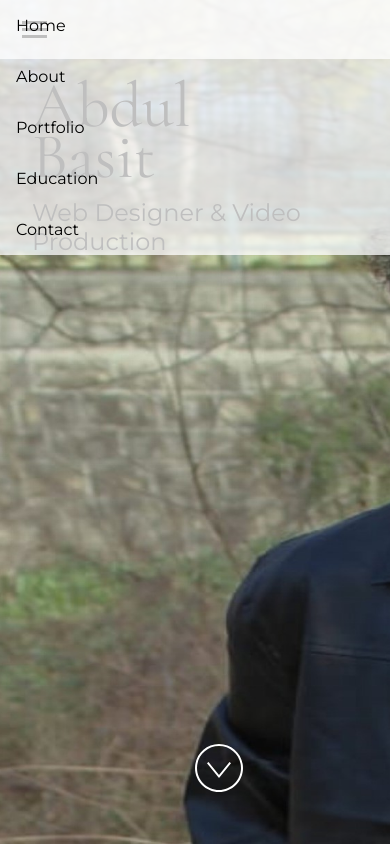
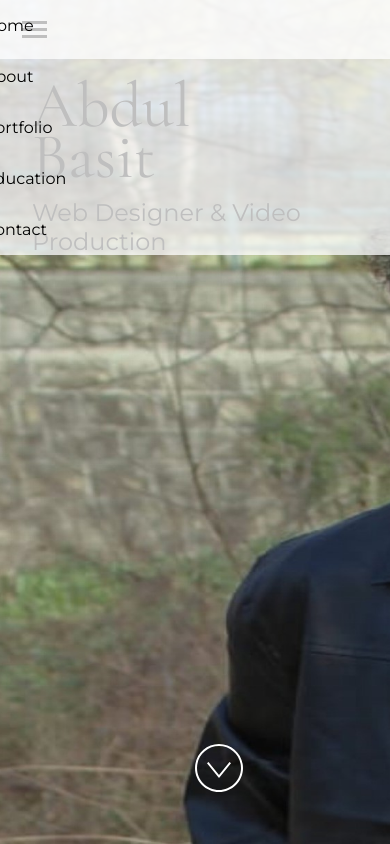
Before and after one commit to Basitx72/legendary-octo-journey, a React (Vite) app: page / in a window 390 px wide. Built offline with nearby package versions, Linux system fonts and the light colour scheme.

Commit message:
errors fixing

```diff
--- a/src/styles.css
+++ b/src/styles.css
@@ -404,16 +404,17 @@ img.socialIcon {
     gap: 1rem;
     position: absolute;
     top: 100%;
-    left: 0;
+    right: 0;
     background: rgba(255, 255, 255, 0.9);
     padding: 1rem;
     width: 100%;
   }
 
   .nav.visible {
-    display: flex;
+    display: block;
   }
 }
+
 
 .nav.desktop {
   position: fixed;
```
